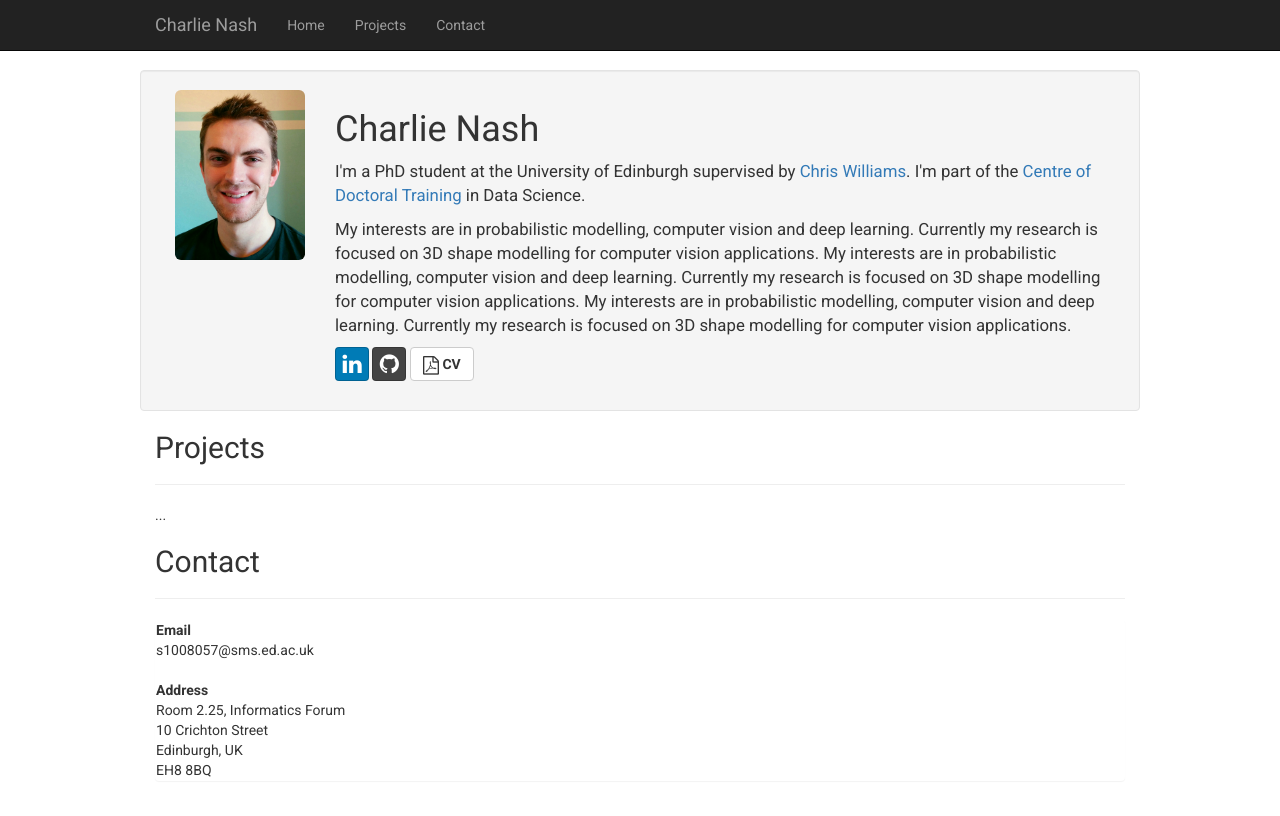
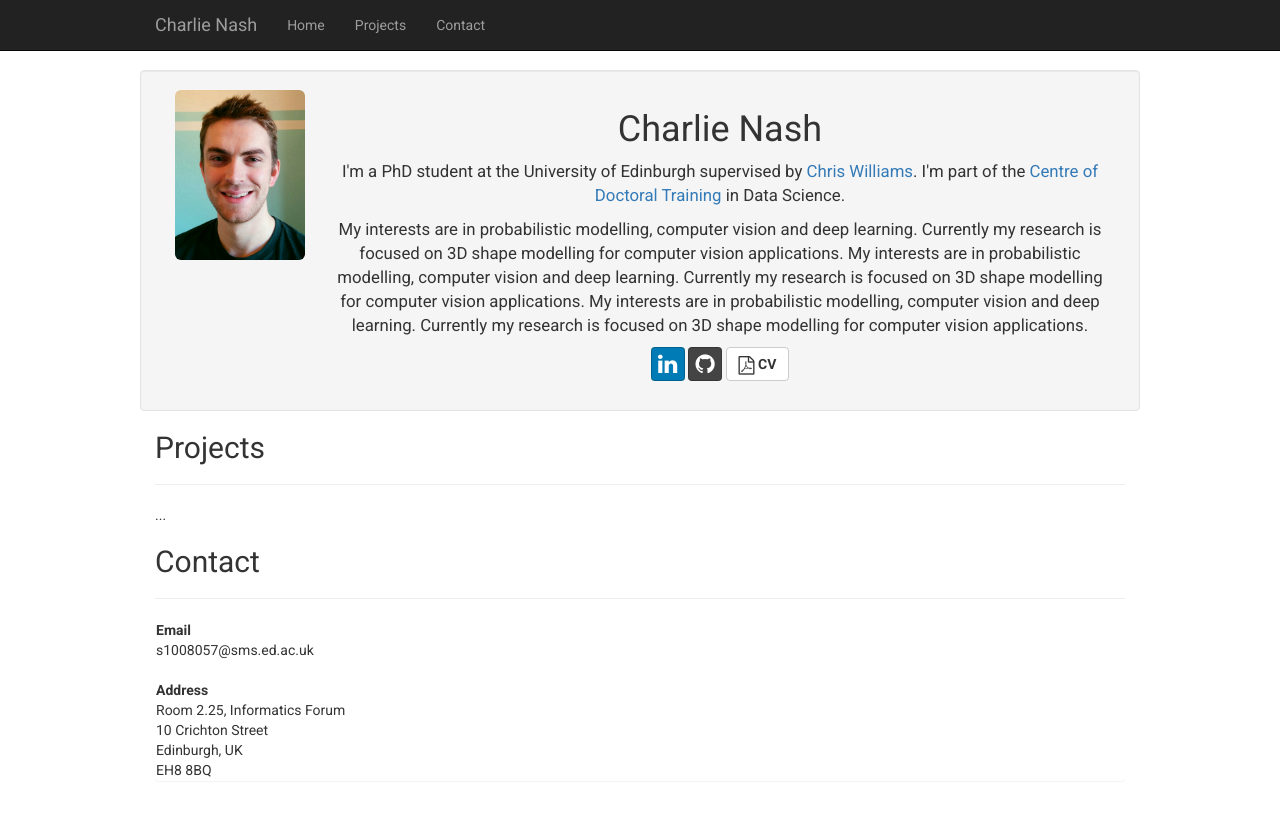
Before and after one commit to charlienash/charlienash.github.io, a Jekyll site: the page index.html, which Jekyll copies as it is, in a window 1280 px wide. Shown: the top 816 px of the page. Built offline with Jekyll 4.4.1, drawn with Linux system fonts in a browser that asks for light colours; nearby versions of some CDN libraries; library files that are not in the unit come from our copies.

Commit message:
Update index.html

```diff
--- a/index.html
+++ b/index.html
@@ -68,7 +68,7 @@
 
 		<!-- Page Content -->
 		<div class="container-fluid">
-			<div class="row well">
+			<div class="row well text-center">
 			  	<div class="col-xs-2 text-center">
 			      		<img class="img-responsive img-rounded pull-left" src="assets/img/Charlie_photo.jpg">
 			  	</div>
```
